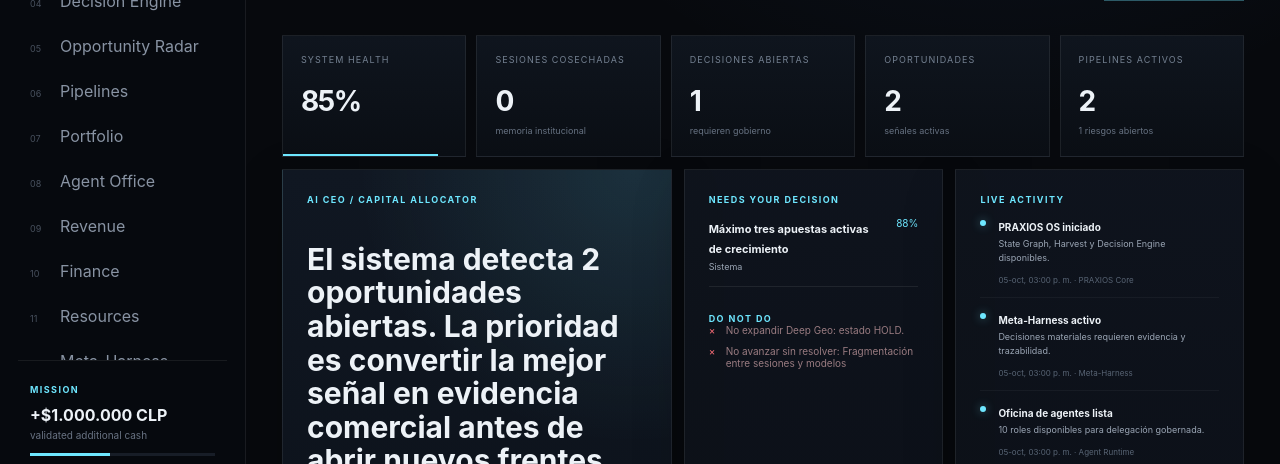
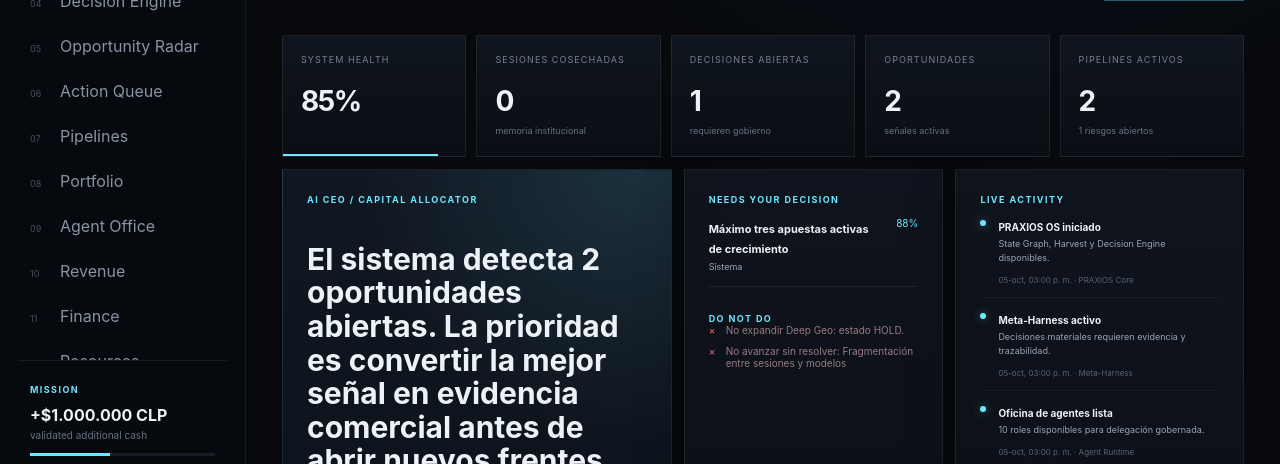
Before and after one commit to deepanalytica/praxios, a React (Vite) app: page / in a window 1280 px wide. Shown: the part 302-766 px from the top of the page. Built offline with nearby package versions, Linux system fonts and the light colour scheme.

Commit message:
feat(execution): expose Action Queue in PRAXIOS OS

```diff
--- a/src/App.tsx
+++ b/src/App.tsx
@@ -1,22 +1,23 @@
 import{useState}from"react";
 import{Finance,Pipeline}from"./components/Pages";
-import{AgentOfficeOS,DecisionCenter,OpportunityRadar,OSCommandCenter,PortfolioOS,ResourcesPage,SessionGateway,StateGraphPage,SystemPage,WorkflowsPage}from"./components/OSPages";
+import{ActionQueuePage,AgentOfficeOS,DecisionCenter,OpportunityRadar,OSCommandCenter,PortfolioOS,ResourcesPage,SessionGateway,StateGraphPage,SystemPage,WorkflowsPage}from"./components/OSPages";
 import{PraxiosProvider}from"./os/store";
 
-type View="command"|"harvest"|"graph"|"decisions"|"opportunities"|"workflows"|"portfolio"|"agents"|"revenue"|"finance"|"resources"|"system";
+type View="command"|"harvest"|"graph"|"decisions"|"opportunities"|"actions"|"workflows"|"portfolio"|"agents"|"revenue"|"finance"|"resources"|"system";
 const nav:Array<{id:View;label:string;code:string}>=[
   {id:"command",label:"Command Center",code:"01"},
   {id:"harvest",label:"Session Harvest",code:"02"},
   {id:"graph",label:"State Graph",code:"03"},
   {id:"decisions",label:"Decision Engine",code:"04"},
   {id:"opportunities",label:"Opportunity Radar",code:"05"},
-  {id:"workflows",label:"Pipelines",code:"06"},
-  {id:"portfolio",label:"Portfolio",code:"07"},
-  {id:"agents",label:"Agent Office",code:"08"},
-  {id:"revenue",label:"Revenue",code:"09"},
-  {id:"finance",label:"Finance",code:"10"},
-  {id:"resources",label:"Resources",code:"11"},
-  {id:"system",label:"Meta-Harness",code:"12"},
+  {id:"actions",label:"Action Queue",code:"06"},
+  {id:"workflows",label:"Pipelines",code:"07"},
+  {id:"portfolio",label:"Portfolio",code:"08"},
+  {id:"agents",label:"Agent Office",code:"09"},
+  {id:"revenue",label:"Revenue",code:"10"},
+  {id:"finance",label:"Finance",code:"11"},
+  {id:"resources",label:"Resources",code:"12"},
+  {id:"system",label:"Meta-Harness",code:"13"},
 ];
 
 function Screen({view}:{view:View}){
@@ -25,6 +26,7 @@ function Screen({view}:{view:View}){
     case"graph":return <StateGraphPage/>;
     case"decisions":return <DecisionCenter/>;
     case"opportunities":return <OpportunityRadar/>;
+    case"actions":return <ActionQueuePage/>;
     case"workflows":return <WorkflowsPage/>;
     case"portfolio":return <PortfolioOS/>;
     case"agents":return <AgentOfficeOS/>;
```
